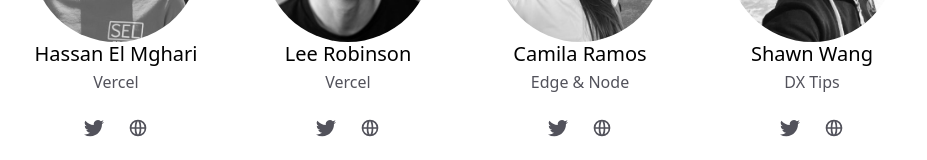
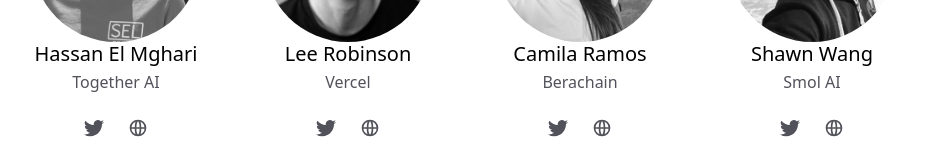
Before and after one commit to Nutlope/whatisdevrel, a Next.js app: page / in a window 1280 px wide. Shown: the part 5418-5578 px from the top of the page, without its empty margins (176-1103 px from the left). Built offline with nearby package versions, Linux system fonts and the light colour scheme.

Commit message:
Update Contributors.js

```diff
--- a/components/Contributors.js
+++ b/components/Contributors.js
@@ -4,7 +4,7 @@
   const contributors = [
     {
       name: "Hassan El Mghari",
-      role: "Vercel",
+      role: "Together AI",
       imageUrl: "/hassan_grayscale.png",
       twitterUrl: "https://twitter.com/nutlope",
       websiteUrl: "https://www.elmghari.com/",
@@ -18,7 +18,7 @@
     },
     {
       name: "Camila Ramos",
-      role: "Edge & Node",
+      role: "Berachain",
       imageUrl: "/cami_grayscale.png",
       twitterUrl: "https://twitter.com/camiinthisthang",
       websiteUrl:
@@ -26,7 +26,7 @@
     },
     {
       name: "Shawn Wang",
-      role: "DX Tips",
+      role: "Smol AI",
       imageUrl: "/swyx_grayscale.png",
       twitterUrl: "https://twitter.com/swyx",
       websiteUrl: "https://swyx.io/",
```
